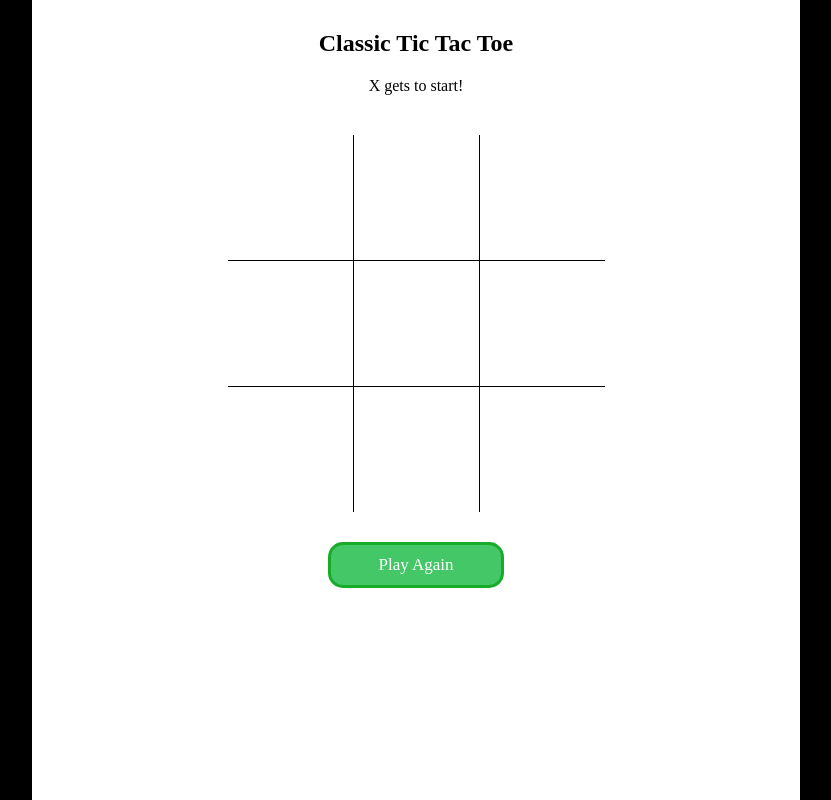
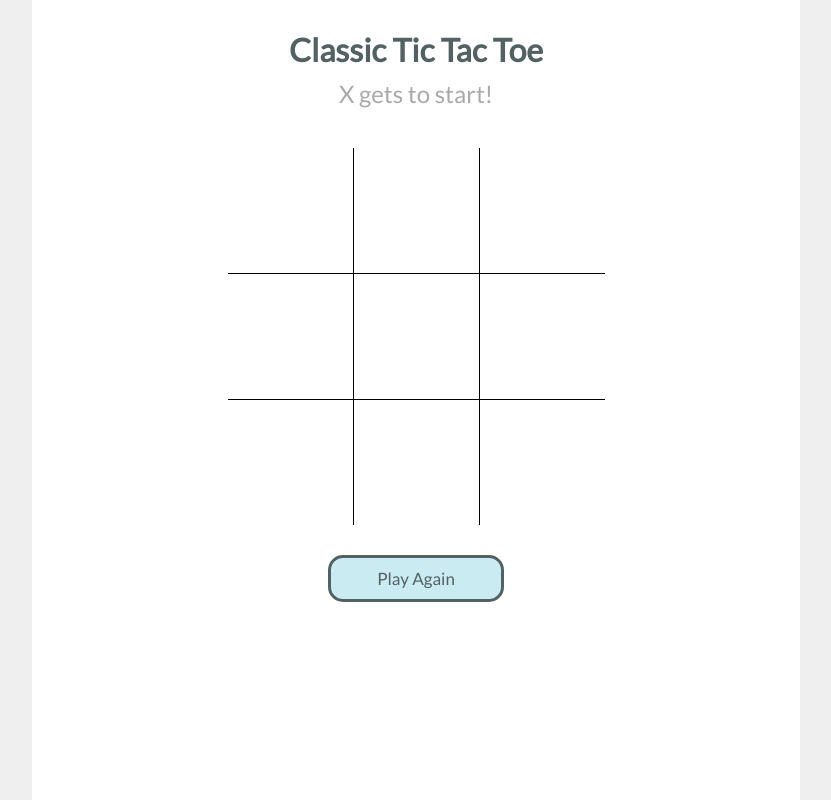
Before and after one commit to anthonyschurz/tic-tac-toe, a plain HTML site: page index.html in a window 1280 px wide. Shown: the whole page, without its empty margins (224-1055 px from the left). Drawn offline with nearby package versions, Linux system fonts and the light colour scheme; files that its build step writes are made by us from their sources; files whose address does not match are found by name.

Commit message:
style changes

```diff
--- a/app.js
+++ b/app.js
@@ -15,7 +15,7 @@ function nextMove(unclaimed) {
   if (document.winner != null) {
   setMessage(document.winner + " already won the game.");
   } else if (unclaimed.innerText == ""){
-  unclaimed.innerText = document.turn;
+  unclaimed.innerText = document.turn
   switchTurn();
   } else {
   setMessage("That space is already occupied!");
--- a/index.html
+++ b/index.html
@@ -4,9 +4,10 @@
   <meta charset="utf-8">
   <title>Anthony's Tic Tac Toe</title>
   <link rel="stylesheet" href="/Users/anthonyschurz/WDI29/tic-tac-toe/style.css">
+  <link href='https://fonts.googleapis.com/css?family=Lato' rel='stylesheet' type='text/css'>
 </head>
 <body onload="startGame();">
-<h2>Classic Tic Tac Toe</h2>
+<h1>Classic Tic Tac Toe</h1>
 <div id="sidebar_left"></div>
 <div id="sidebar_right"></div>
 <div id="message">messages container</div>
--- a/style.css
+++ b/style.css
@@ -1,25 +1,30 @@
-h2 {
+h1 {
   text-align: center;
-  margin: 30px 0 20px 0;
+  margin: 30px 0 10px 0;
+  font-family: 'Lato', sans-serif;
+  color: #526162;
 }
 
 #sidebar_left {
     position:absolute;
     top:0; bottom:0; left:0;
     width:20%;
-    background-color: black;
+    background-color: #EFEFEF;
 }
 
 #sidebar_right {
     position:absolute;
     top:0; bottom:0; right:0;
     width:20%;
-    background-color: black;
+    background-color: #EFEFEF;
 }
 
 #message {
   text-align: center;
   margin-bottom: 40px;
+  font-family: 'Lato', sans-serif;
+  color: #A9A9A9;
+  font-size: 24px;
 }
 
 table {
@@ -31,6 +36,8 @@ table {
     width:125px;
     height:125px;
     text-align: center;
+    font-size: 60px;
+    color: #1A2223;
 }
 
 .v {
@@ -44,7 +51,7 @@ table {
 }
 
 .unclaimed:hover {
-    background:#DF3D82;
+    background:#FF3B3F;
 }
 
 #restart {
@@ -58,14 +65,15 @@ table {
 }
 
 #button {
-background-color:#44c767;
+background-color:#CAEBF2;
 -moz-border-radius:15px;
 -webkit-border-radius:15px;
 border-radius:15px;
-border:3px solid #18ab29;
+border:3px solid #526162;
 display:inline-block;
 cursor:pointer;
-color:#ffffff;
+color:#526162;
+font-family: 'Lato', sans-serif;
 font-size:17px;
 padding:10px 40px;
 text-decoration:none;
@@ -74,7 +82,7 @@ width: 90px;
 }
 
 #button:hover {
-background-color:#5cbf2a;
+background-color:#FFFFFF;
 }
 
 #button:active {
```
